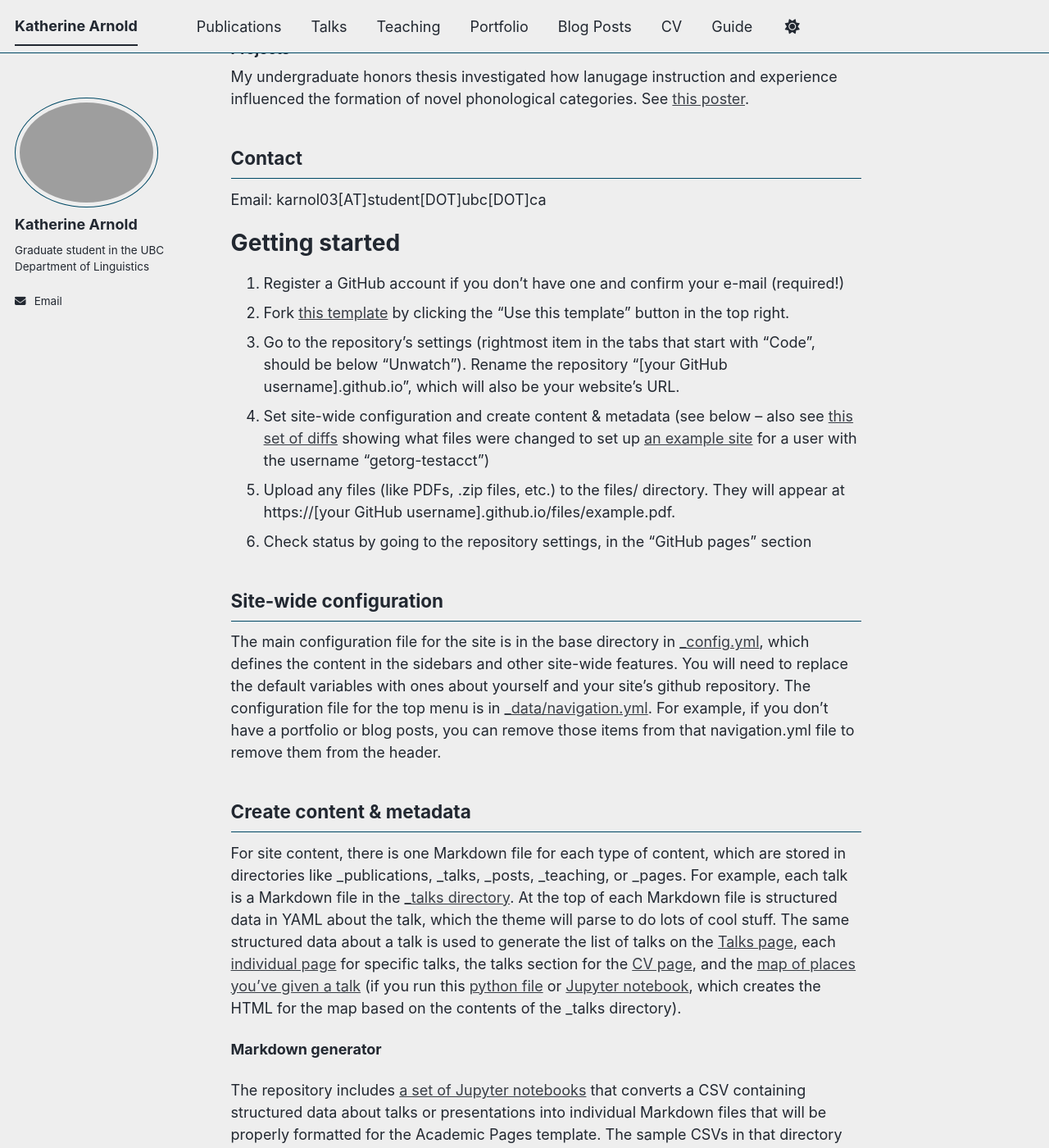
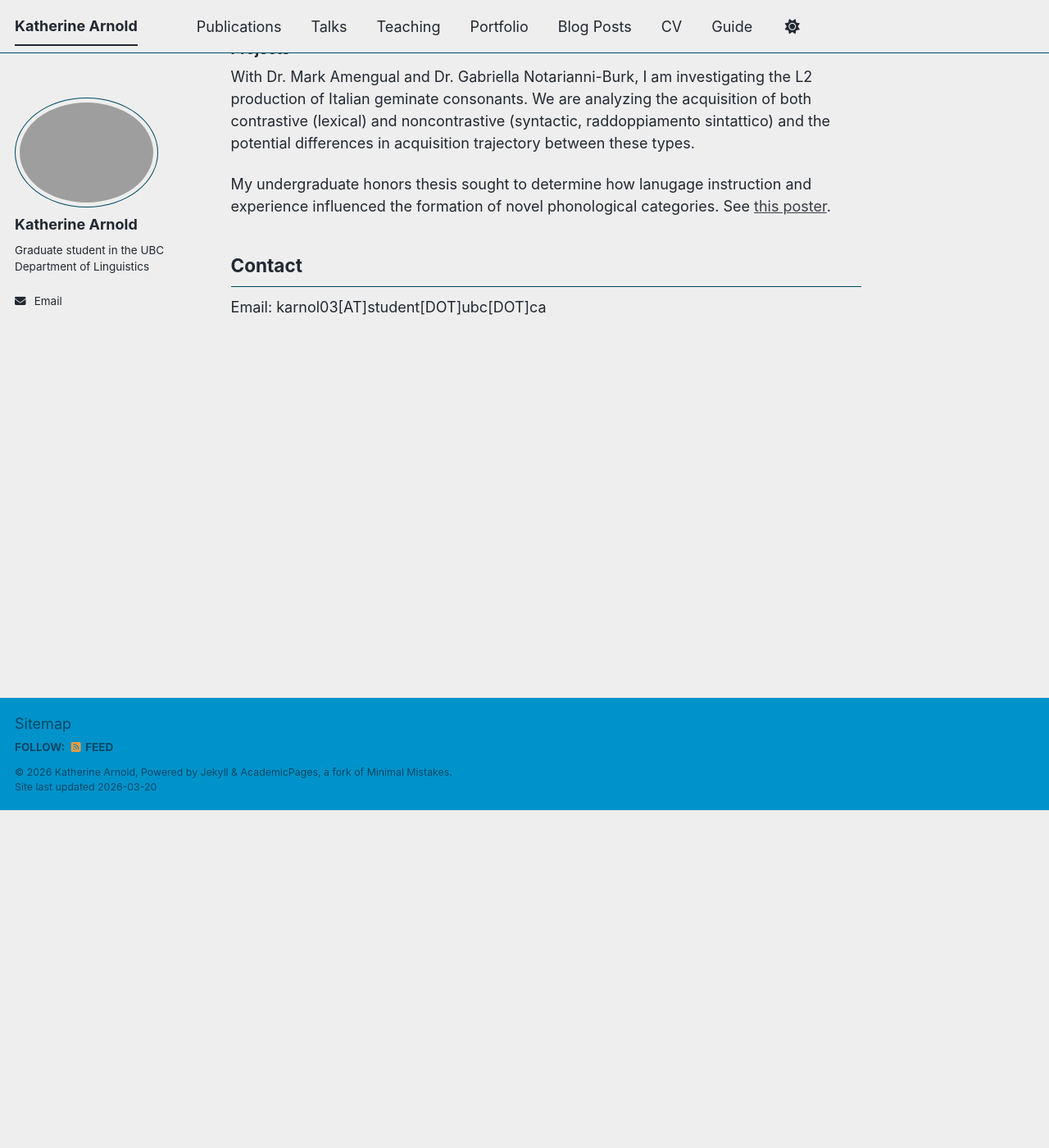
Before and after one commit to katherinearnold/katherinearnold.github.io, a Jekyll site: the page built from _pages/about.md, in a window 1280 px wide and 1400 px high, scrolled down 412 px. Shown: the whole window at 82% size. Built offline with Jekyll 4.4.1, drawn with Linux system fonts in a browser that asks for light colours; a script bundle is joined from its source files by our own code; library files that are not in the unit come from our copies; some of the changed text lies outside the part shown.

Commit message:
Revise about page with new research details
Updated content to reflect current research and removed outdated instructions.

```diff
--- a/_pages/about.md
+++ b/_pages/about.md
@@ -20,40 +20,10 @@ I'm a MA student in the UBC Department of Linguistics. I hold a BA in Linguistic
 
 
 <h3>Projects</h3>
-My undergraduate honors thesis investigated how lanugage instruction and experience influenced the formation of novel phonological categories. See [this poster](https://katherinearnold.github.io/files/Arnold LURC 2025 Poster.pdf).
+With Dr. Mark Amengual and Dr. Gabriella Notarianni-Burk, I am investigating the L2 production of Italian geminate consonants. We are analyzing the acquisition of both contrastive (lexical) and noncontrastive (syntactic, raddoppiamento sintattico) and the potential differences in acquisition trajectory between these types.
+
+
+My undergraduate honors thesis sought to determine how lanugage instruction and experience influenced the formation of novel phonological categories. See [this poster](https://katherinearnold.github.io/files/Arnold LURC 2025 Poster.pdf).
 
 <h2>Contact</h2>
 <p>Email: karnol03[AT]student[DOT]ubc[DOT]ca</p>
-
-Getting started
-======
-1. Register a GitHub account if you don't have one and confirm your e-mail (required!)
-1. Fork [this template](https://github.com/academicpages/academicpages.github.io) by clicking the "Use this template" button in the top right.
-1. Go to the repository's settings (rightmost item in the tabs that start with "Code", should be below "Unwatch"). Rename the repository "[your GitHub username].github.io", which will also be your website's URL.
-1. Set site-wide configuration and create content & metadata (see below -- also see [this set of diffs](https://archive.is/3TPas) showing what files were changed to set up [an example site](https://getorg-testacct.github.io) for a user with the username "getorg-testacct")
-1. Upload any files (like PDFs, .zip files, etc.) to the files/ directory. They will appear at https://[your GitHub username].github.io/files/example.pdf.
-1. Check status by going to the repository settings, in the "GitHub pages" section
-
-Site-wide configuration
-------
-The main configuration file for the site is in the base directory in [_config.yml](https://github.com/academicpages/academicpages.github.io/blob/master/_config.yml), which defines the content in the sidebars and other site-wide features. You will need to replace the default variables with ones about yourself and your site's github repository. The configuration file for the top menu is in [_data/navigation.yml](https://github.com/academicpages/academicpages.github.io/blob/master/_data/navigation.yml). For example, if you don't have a portfolio or blog posts, you can remove those items from that navigation.yml file to remove them from the header.
-
-Create content & metadata
-------
-For site content, there is one Markdown file for each type of content, which are stored in directories like _publications, _talks, _posts, _teaching, or _pages. For example, each talk is a Markdown file in the [_talks directory](https://github.com/academicpages/academicpages.github.io/tree/master/_talks). At the top of each Markdown file is structured data in YAML about the talk, which the theme will parse to do lots of cool stuff. The same structured data about a talk is used to generate the list of talks on the [Talks page](https://academicpages.github.io/talks), each [individual page](https://academicpages.github.io/talks/2012-03-01-talk-1) for specific talks, the talks section for the [CV page](https://academicpages.github.io/cv), and the [map of places you've given a talk](https://academicpages.github.io/talkmap.html) (if you run this [python file](https://github.com/academicpages/academicpages.github.io/blob/master/talkmap.py) or [Jupyter notebook](https://github.com/academicpages/academicpages.github.io/blob/master/talkmap.ipynb), which creates the HTML for the map based on the contents of the _talks directory).
-
-**Markdown generator**
-
-The repository includes [a set of Jupyter notebooks](https://github.com/academicpages/academicpages.github.io/tree/master/markdown_generator
-) that converts a CSV containing structured data about talks or presentations into individual Markdown files that will be properly formatted for the Academic Pages template. The sample CSVs in that directory are the ones I used to create my own personal website at stuartgeiger.com. My usual workflow is that I keep a spreadsheet of my publications and talks, then run the code in these notebooks to generate the Markdown files, then commit and push them to the GitHub repository.
-
-How to edit your site's GitHub repository
-------
-Many people use a git client to create files on their local computer and then push them to GitHub's servers. If you are not familiar with git, you can directly edit these configuration and Markdown files directly in the github.com interface. Navigate to a file (like [this one](https://github.com/academicpages/academicpages.github.io/blob/master/_talks/2012-03-01-talk-1.md) and click the pencil icon in the top right of the content preview (to the right of the "Raw | Blame | History" buttons). You can delete a file by clicking the trashcan icon to the right of the pencil icon. You can also create new files or upload files by navigating to a directory and clicking the "Create new file" or "Upload files" buttons.
-
-Example: editing a Markdown file for a talk
-![Editing a Markdown file for a talk](/images/editing-talk.png)
-
-For more info
-------
-More info about configuring Academic Pages can be found in [the guide](https://academicpages.github.io/markdown/), the [growing wiki](https://github.com/academicpages/academicpages.github.io/wiki), and you can always [ask a question on GitHub](https://github.com/academicpages/academicpages.github.io/discussions). The [guides for the Minimal Mistakes theme](https://mmistakes.github.io/minimal-mistakes/docs/configuration/) (which this theme was forked from) might also be helpful.
```
